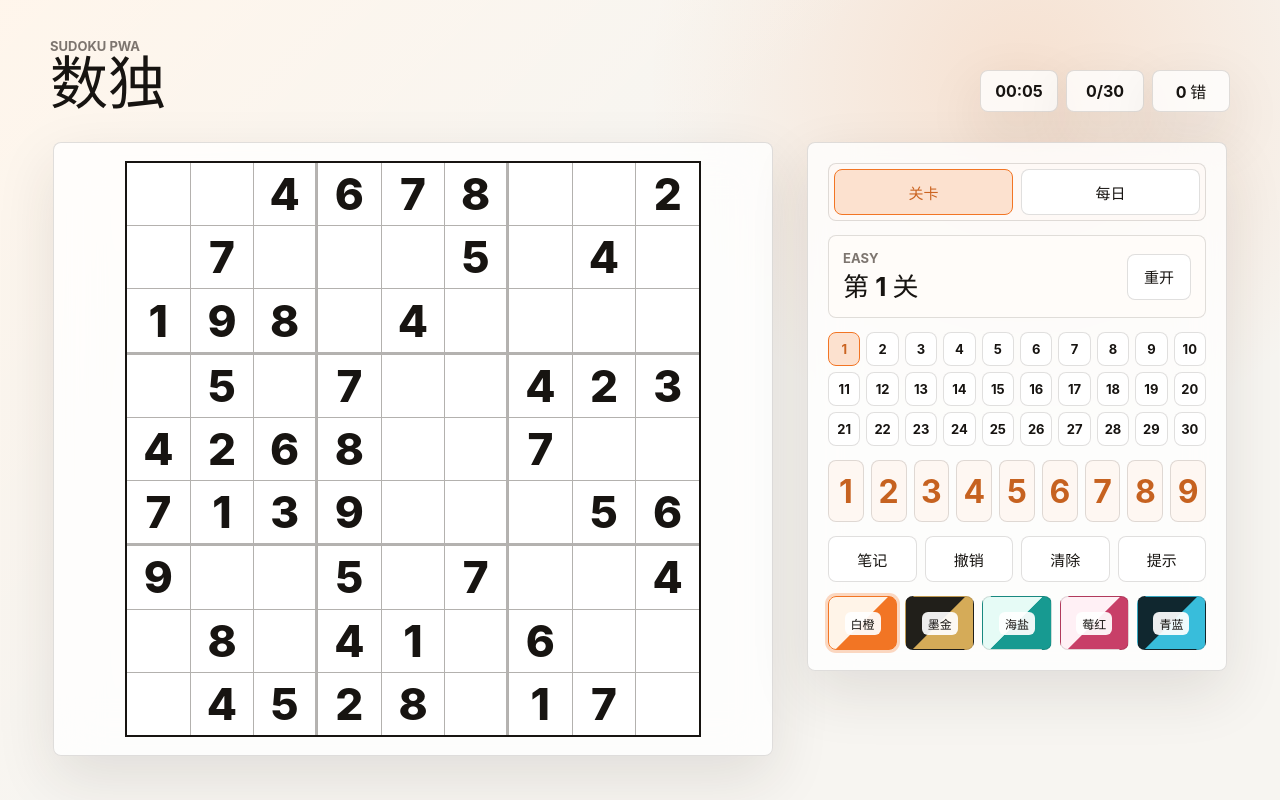
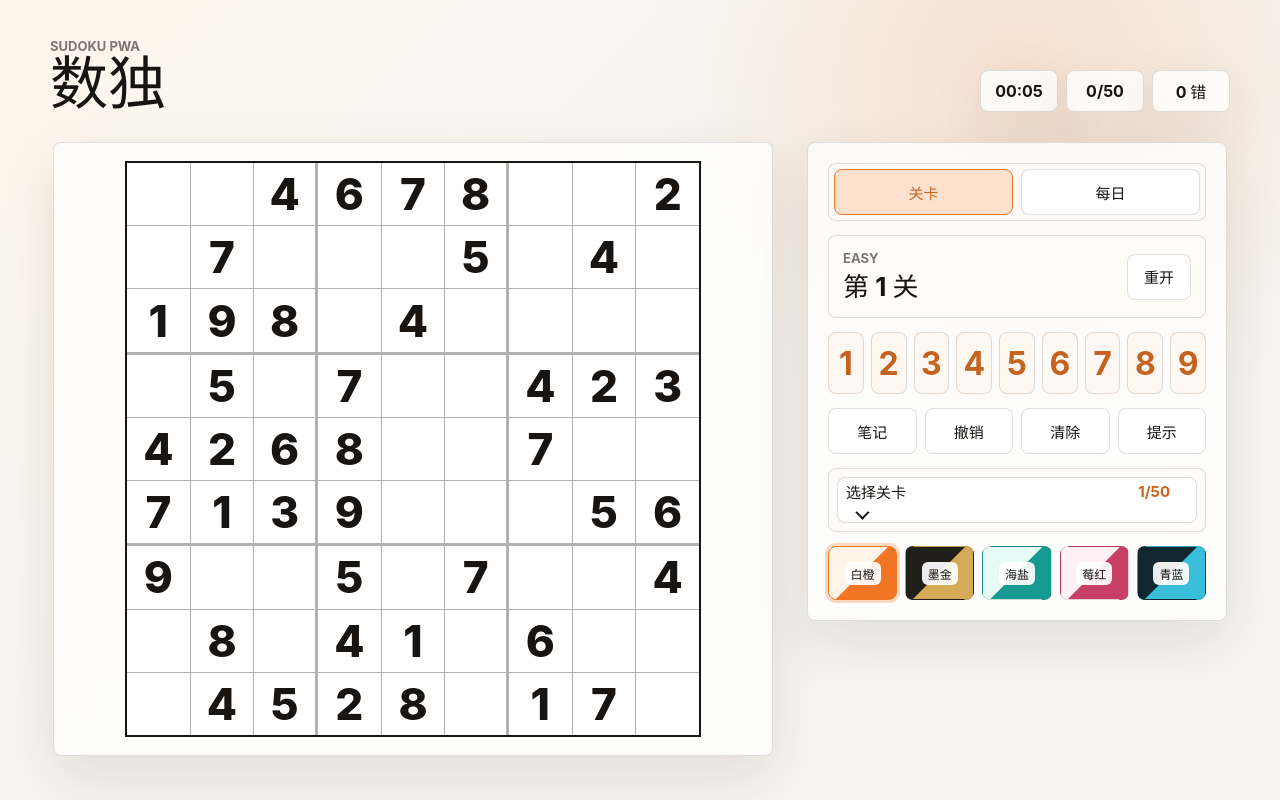
Before and after one commit to blacksharkyj1106/sudoku-pwa, a React (Vite) app: page / in a window 1280 px wide. Built offline with nearby package versions, Linux system fonts and the light colour scheme.

Commit message:
Improve iPad controls and add levels

```diff
--- a/scripts/verify-puzzles.ts
+++ b/scripts/verify-puzzles.ts
@@ -2,8 +2,8 @@ import { buildLevels, countSolutions, dailyPuzzle } from '../src/sudoku.ts'
 
 const levels = buildLevels()
 
-if (levels.length !== 30) {
-  throw new Error(`Expected 30 levels, got ${levels.length}`)
+if (levels.length !== 50) {
+  throw new Error(`Expected 50 levels, got ${levels.length}`)
 }
 
 let previousClues = 82
--- a/src/App.css
+++ b/src/App.css
@@ -211,6 +211,7 @@ h2 {
 
 .segment,
 .level-card,
+.level-picker,
 .tool-grid,
 .theme-row {
   display: grid;
@@ -232,6 +233,7 @@ button {
 
 .segment button,
 .ghost-button,
+.level-toggle,
 .tool-grid button,
 .level-grid button,
 .number-pad button {
@@ -270,6 +272,43 @@ button {
 
 .ghost-button {
   padding: 0 16px;
+}
+
+.level-picker {
+  padding: 8px;
+  border: 1px solid var(--line);
+  border-radius: 8px;
+  background: color-mix(in srgb, var(--surface-strong), var(--primary) 3%);
+}
+
+.level-toggle {
+  width: 100%;
+  display: grid;
+  grid-template-columns: 1fr auto;
+  align-items: center;
+  text-align: left;
+}
+
+.level-toggle::after {
+  content: '';
+  width: 8px;
+  height: 8px;
+  margin-left: 10px;
+  border-right: 2px solid currentColor;
+  border-bottom: 2px solid currentColor;
+  transform: rotate(45deg) translateY(-2px);
+  transition: transform 160ms ease;
+}
+
+.level-toggle strong {
+  grid-column: 2;
+  grid-row: 1;
+  margin-right: 18px;
+  color: color-mix(in srgb, var(--primary), var(--text) 18%);
+}
+
+.level-picker[data-open='true'] .level-toggle::after {
+  transform: rotate(225deg) translateY(-2px);
 }
 
 .level-grid {
@@ -356,6 +395,7 @@ button {
 @media (hover: hover) {
   .segment button:hover,
   .ghost-button:hover,
+  .level-toggle:hover,
   .tool-grid button:hover,
   .level-grid button:hover,
   .number-pad button:hover {
@@ -500,6 +540,11 @@ button {
     order: 7;
   }
 
+  .level-picker {
+    order: 5;
+    padding: 6px;
+  }
+
   .ghost-button {
     padding: 0 12px;
   }
--- a/src/App.tsx
+++ b/src/App.tsx
@@ -30,6 +30,7 @@ const TEXT = {
   eyebrow: 'Sudoku PWA',
   levels: '\u5173\u5361',
   daily: '\u6bcf\u65e5',
+  chooseLevel: '\u9009\u62e9\u5173\u5361',
   restart: '\u91cd\u5f00',
   note: '\u7b14\u8bb0',
   undo: '\u64a4\u9500',
@@ -60,7 +61,9 @@ function readPreferences() {
     return {
       mode: parsed.mode ?? fallback.mode,
       levelIndex:
-        typeof parsed.levelIndex === 'number' ? Math.min(29, Math.max(0, parsed.levelIndex)) : fallback.levelIndex,
+        typeof parsed.levelIndex === 'number'
+          ? Math.min(LEVELS.length - 1, Math.max(0, parsed.levelIndex))
+          : fallback.levelIndex,
       themeId: parsed.themeId ?? fallback.themeId,
     }
   } catch {
@@ -115,6 +118,7 @@ function App() {
   const [preferences] = useState(readPreferences)
   const [mode, setMode] = useState<'levels' | 'daily'>(preferences.mode)
   const [levelIndex, setLevelIndex] = useState(preferences.levelIndex)
+  const [levelPickerOpen, setLevelPickerOpen] = useState(false)
   const [themeId, setThemeId] = useState(preferences.themeId)
   const puzzle = useMemo(() => (mode === 'daily' ? dailyPuzzle() : LEVELS[levelIndex]), [levelIndex, mode])
   const [game, setGame] = useState(() => readSavedGame(puzzle))
@@ -241,7 +245,9 @@ function App() {
         </div>
         <div className="stats-strip">
           <span>{formatTime(game.seconds)}</span>
-          <span>{progress}/30</span>
+          <span>
+            {progress}/{LEVELS.length}
+          </span>
           <span>
             {game.mistakes} {TEXT.mistakes}
           </span>
@@ -303,22 +309,6 @@ function App() {
             </button>
           </div>
 
-          {mode === 'levels' && (
-            <div className="level-grid" aria-label="Level selector">
-              {LEVELS.map((level, index) => (
-                <button
-                  data-active={index === levelIndex}
-                  data-done={localStorage.getItem(`${STORAGE_KEY}-${level.id}`) === 'done'}
-                  key={level.id}
-                  type="button"
-                  onClick={() => selectPuzzle('levels', index)}
-                >
-                  {index + 1}
-                </button>
-              ))}
-            </div>
-          )}
-
           <div className="number-pad">
             {'123456789'.split('').map((number) => (
               <button key={number} type="button" onClick={() => enterNumber(number)}>
@@ -345,6 +335,42 @@ function App() {
               {TEXT.hint}
             </button>
           </div>
+
+          {mode === 'levels' && (
+            <section className="level-picker" data-open={levelPickerOpen}>
+              <button
+                aria-controls="level-grid"
+                aria-expanded={levelPickerOpen}
+                className="level-toggle"
+                type="button"
+                onClick={() => setLevelPickerOpen((open) => !open)}
+              >
+                <span>{TEXT.chooseLevel}</span>
+                <strong>
+                  {levelIndex + 1}/{LEVELS.length}
+                </strong>
+              </button>
+
+              {levelPickerOpen && (
+                <div className="level-grid" id="level-grid" aria-label="Level selector">
+                  {LEVELS.map((level, index) => (
+                    <button
+                      data-active={index === levelIndex}
+                      data-done={localStorage.getItem(`${STORAGE_KEY}-${level.id}`) === 'done'}
+                      key={level.id}
+                      type="button"
+                      onClick={() => {
+                        selectPuzzle('levels', index)
+                        setLevelPickerOpen(false)
+                      }}
+                    >
+                      {index + 1}
+                    </button>
+                  ))}
+                </div>
+              )}
+            </section>
+          )}
 
           <div className="theme-row" aria-label="Theme selector">
             {THEMES.map((item) => (
--- a/src/sudoku.ts
+++ b/src/sudoku.ts
@@ -16,10 +16,10 @@ const BASE_SOLUTIONS = [
 ]
 
 const DIFFICULTY_TARGETS = [
-  ...Array(8).fill({ difficulty: 'Easy' as const, clues: 42 }),
-  ...Array(8).fill({ difficulty: 'Medium' as const, clues: 36 }),
-  ...Array(8).fill({ difficulty: 'Hard' as const, clues: 31 }),
-  ...Array(6).fill({ difficulty: 'Expert' as const, clues: 27 }),
+  ...Array(14).fill({ difficulty: 'Easy' as const, clues: 42 }),
+  ...Array(14).fill({ difficulty: 'Medium' as const, clues: 36 }),
+  ...Array(12).fill({ difficulty: 'Hard' as const, clues: 31 }),
+  ...Array(10).fill({ difficulty: 'Expert' as const, clues: 27 }),
 ]
 
 function seededRandom(seed: number) {
```
